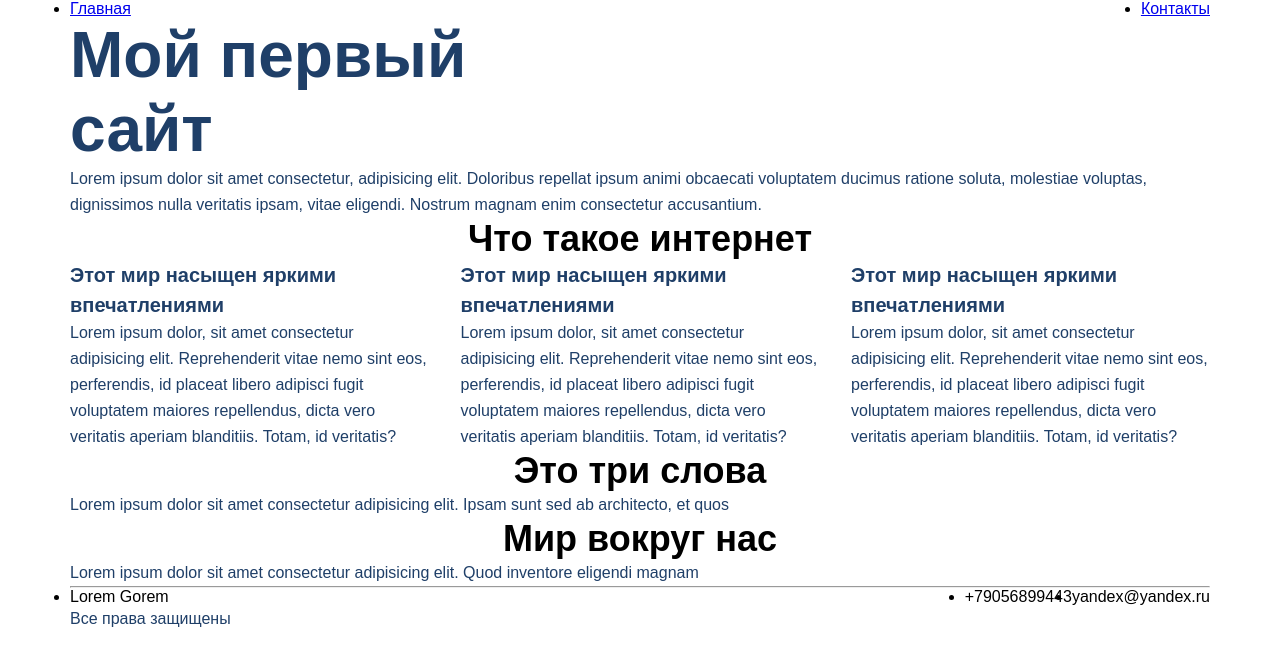
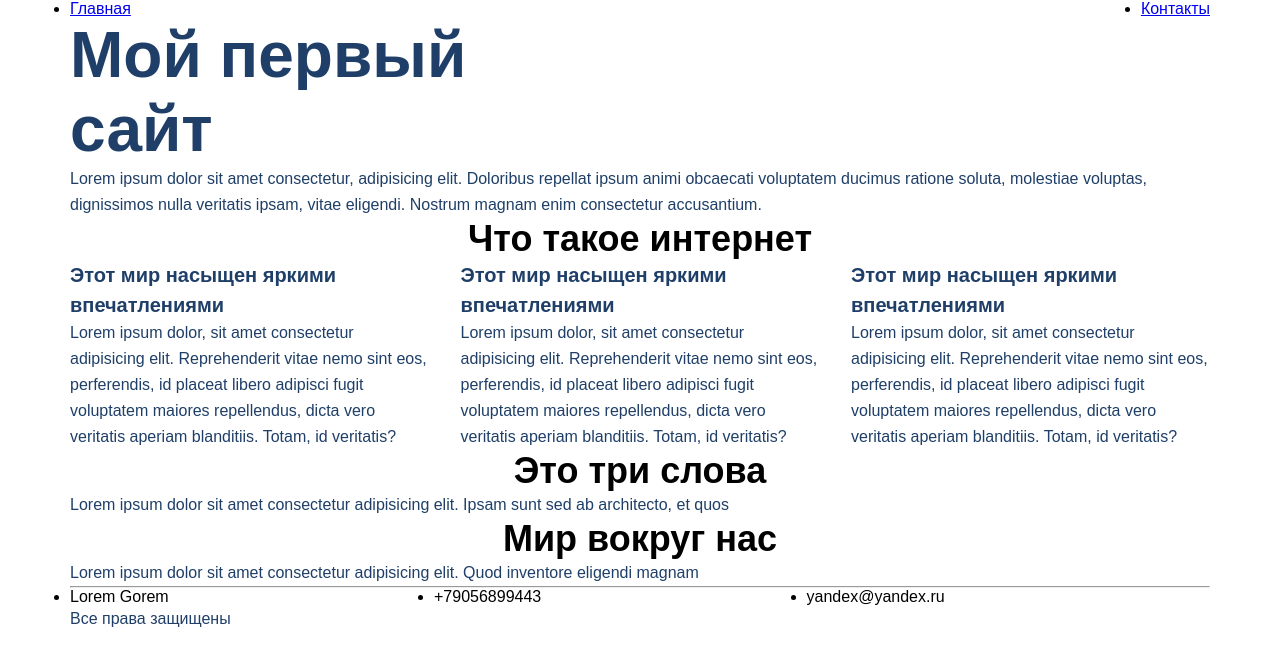
Before and after one commit to strox812/HTML-CSS, a plain HTML site: page index.html in a window 1280 px wide. Drawn offline with Linux system fonts and the light colour scheme.

Commit message:
обновил главную страницу

```diff
--- a/index.html
+++ b/index.html
@@ -83,8 +83,12 @@
                     <li style="
                     flex-grow: 1;
                     ">Lorem Gorem</li>
-                    <li>+79056899443</li>
-                    <li>yandex@yandex.ru</li>
+                    <li style="
+                    flex-grow: 1;
+                    ">+79056899443</li>
+                    <li style="
+                    flex-grow: 1;
+                    ">yandex@yandex.ru</li>
                 </ul>
                 <div class="footer_copy">
                     <p class="text">Все права защищены</p>
```
